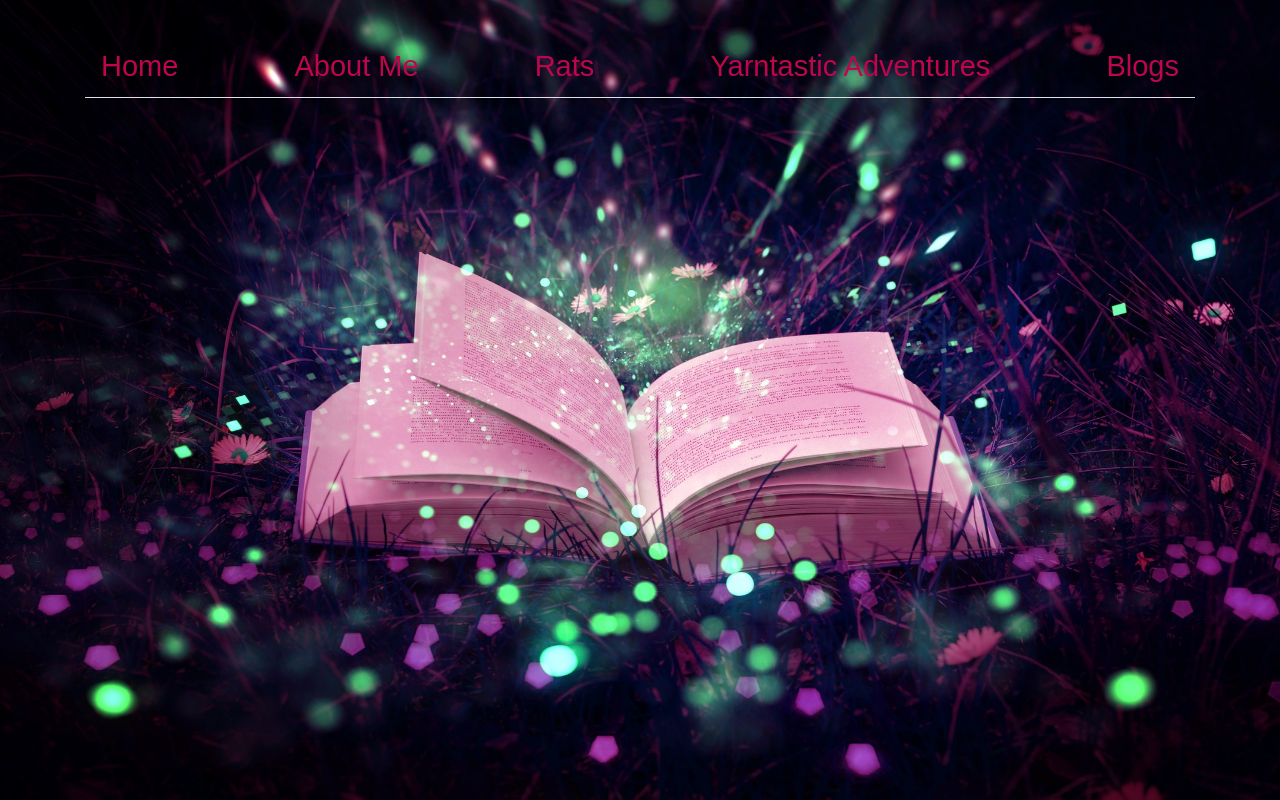
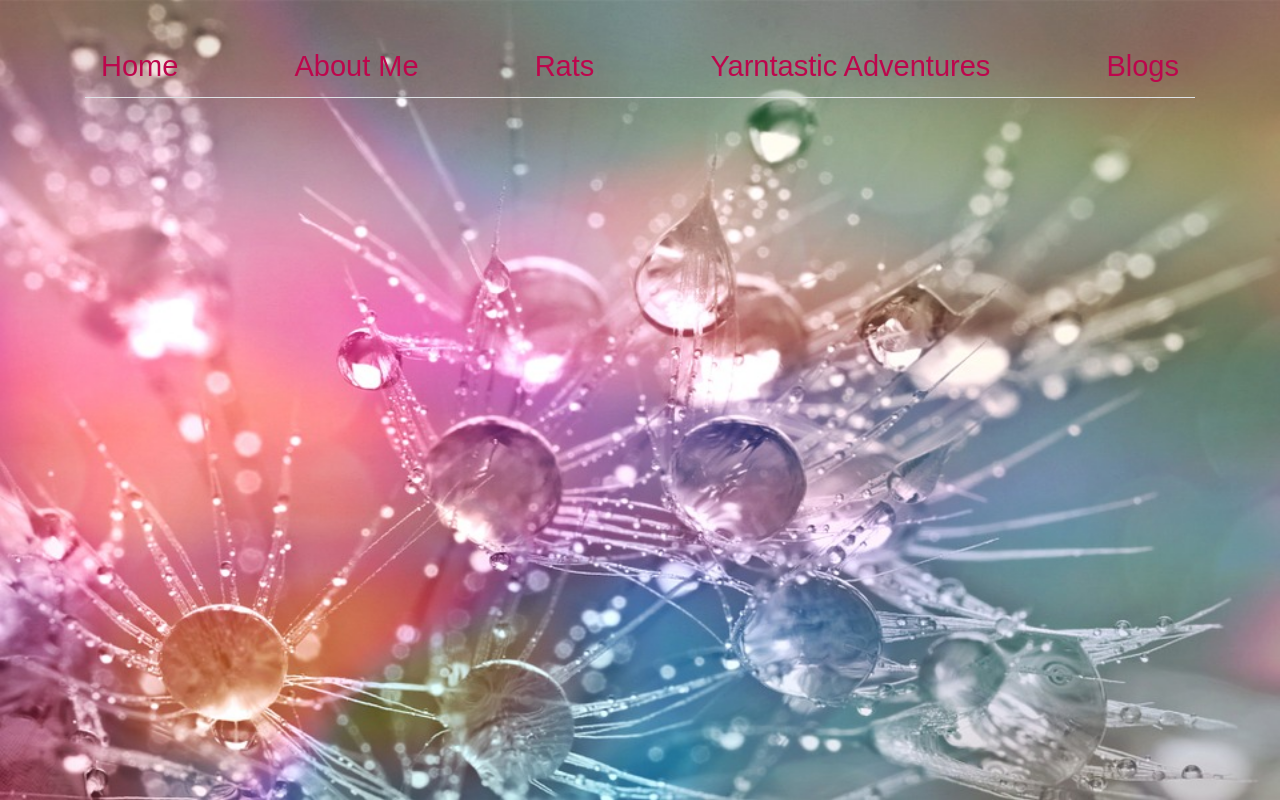
Before and after one commit to AlanaRosen/portfolio_website_python, a Flask app: page / in a window 1280 px wide. Run offline with Flask 2, Linux system fonts and the light colour scheme; some libraries are stand-ins or nearby versions.

Commit message:
change home background image

```diff
--- a/static/css/styles-home.css
+++ b/static/css/styles-home.css
@@ -1,5 +1,5 @@
 body {
-    background-image: url("/static/img/pink_book.jpg");
+    background-image: url("/static/img/colorful\ dandelion\ waterdrops.jpg");
     background-size: 100% 100%;
     background-color: black;
     background-repeat: no-repeat;
```
Also changed, not shown: static/img/colorful dandelion waterdrops.jpg (added).
